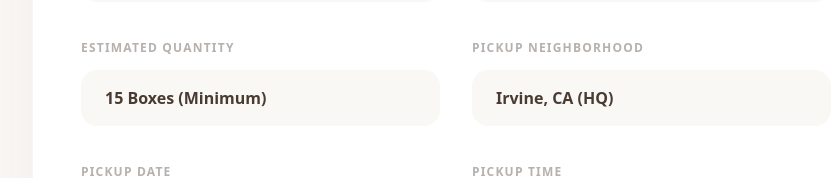
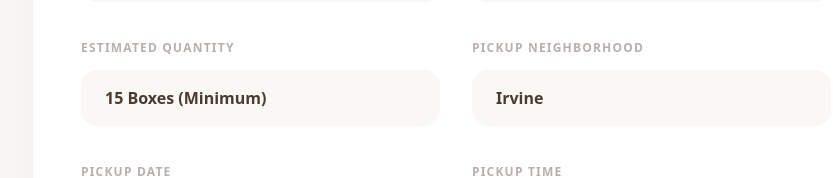
Before and after one commit to romkom-eng/dear-sweet-llc, a React (Vite) app: page /order in a window 1280 px wide. Shown: the part 576-754 px from the top of the page, without its empty margins (184-1017 px from the left). Built offline with nearby package versions, Linux system fonts and the light colour scheme.

Commit message:
Update pickup locations to specific list

```diff
--- a/src/components/Order.jsx
+++ b/src/components/Order.jsx
@@ -20,7 +20,7 @@ const Order = () => {
         phone: '',
         product: 'Original Dubai Chewy',
         quantity: '15 Boxes (Minimum)',
-        location: 'Irvine, CA (HQ)',
+        location: 'Irvine',
         date: getMinDate(),
         time: '12:00',
         details: ''
@@ -188,11 +188,12 @@ const Order = () => {
                                     onChange={handleChange}
                                     className="w-full h-14 bg-[#FAF8F5] rounded-2xl px-6 text-[#4A3B32] font-bold focus:outline-none focus:ring-2 focus:ring-[#D1D9A7] transition-all appearance-none"
                                 >
-                                    <option>Irvine, CA (HQ)</option>
-                                    <option>Newport Beach, CA</option>
-                                    <option>Costa Mesa, CA</option>
-                                    <option>Tustin, CA</option>
-                                    <option>Santa Ana, CA</option>
+                                    <option>Irvine</option>
+                                    <option>Costa Mesa</option>
+                                    <option>Tustin</option>
+                                    <option>Santa Ana</option>
+                                    <option>Buena Park</option>
+                                    <option>LA Korea town</option>
                                 </select>
                             </div>
                         </div>
```
